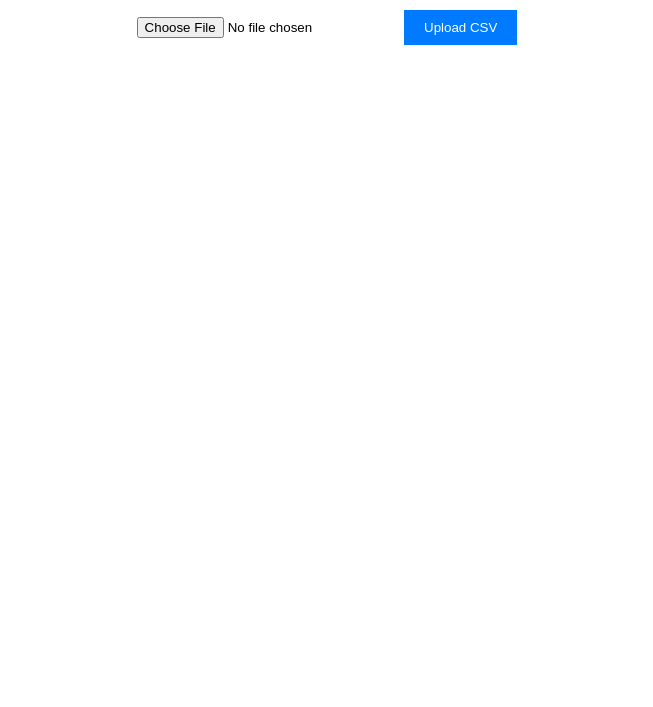
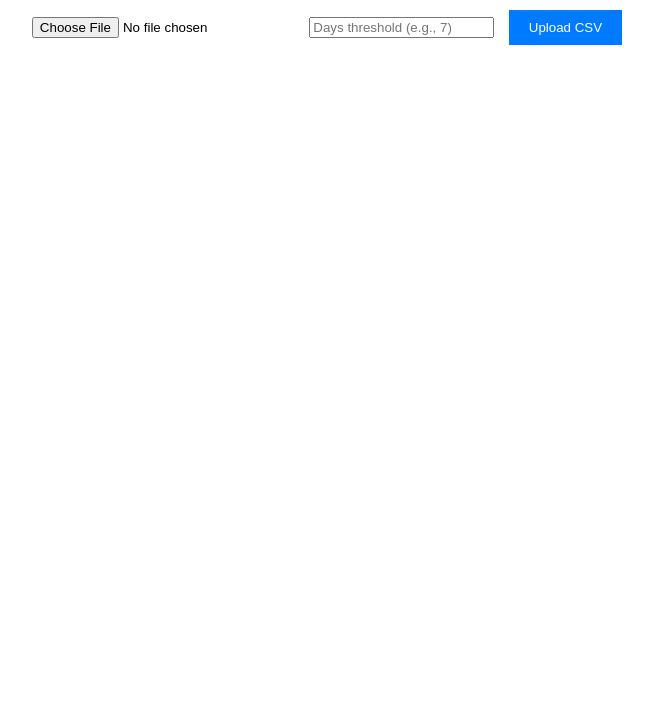
Before and after one commit to farooqaziz86/hubspot-reminder-app, a website: page public/index.html in a window 1280 px wide. Shown: the part 93-800 px from the top of the page, without its empty margins (318-971 px from the left). Drawn offline with Linux system fonts and the light colour scheme.

Commit message:
Update index.html
days are configurable now.

```diff
--- a/public/index.html
+++ b/public/index.html
@@ -8,7 +8,7 @@
     body { font-family: Arial, sans-serif; max-width: 800px; margin: 0 auto; padding: 20px; }
     h1 { text-align: center; }
     .upload-container { text-align: center; margin-top: 20px; }
-    input[type="file"] { margin: 10px; }
+    input[type="file"], input[type="number"] { margin: 10px; }
     button { padding: 10px 20px; background: #007bff; color: white; border: none; cursor: pointer; }
     button:hover { background: #0056b3; }
     #message { margin-top: 20px; color: green; }
@@ -19,6 +19,7 @@
   <div class="upload-container">
     <form id="uploadForm" enctype="multipart/form-data">
       <input type="file" id="csvFile" name="csvFile" accept=".csv" required>
+      <input type="number" id="daysThreshold" name="daysThreshold" min="1" placeholder="Days threshold (e.g., 7)" required>
       <button type="submit">Upload CSV</button>
     </form>
     <div id="message"></div>
@@ -28,6 +29,7 @@
       e.preventDefault();
       const formData = new FormData();
       formData.append('csvFile', document.getElementById('csvFile').files[0]);
+      formData.append('daysThreshold', document.getElementById('daysThreshold').value);
       try {
         const response = await fetch('/upload', {
           method: 'POST',
```
